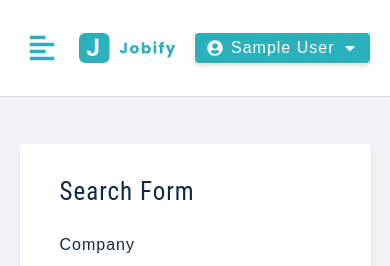
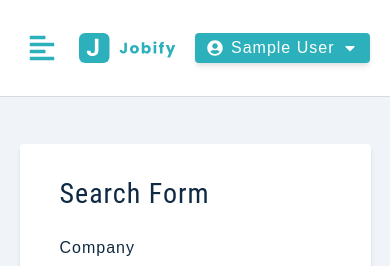
Before and after one commit to nryder7/jobify-mern, a React (Create React App) app in the folder client/: page / in a window 390 px wide. Shown: the top 266 px of the page. Built offline with nearby package versions, Linux system fonts and the light colour scheme; no server answers; sample sign-in values are in the browser's storage; the HTML template or start-up script is replaced by a standard one.

Commit message:
change padding/margin on media queries

```diff
--- a/client/src/components/SearchContainer.js
+++ b/client/src/components/SearchContainer.js
@@ -52,7 +52,7 @@ const SearchContainer = () => {
           e.preventDefault();
         }}
       >
-        <h4>search form</h4>
+        <h3>search form</h3>
         <div className='form-center'>
           {searchFormOptions.map((item) => {
             return (
@@ -78,6 +78,7 @@ const SearchContainer = () => {
 };
 
 const Wrapper = styled.section`
+  /* height: calc(100vh - var(--nav-height)); */
   .form {
     width: 100%;
     max-width: 100%;
@@ -99,6 +100,9 @@ const Wrapper = styled.section`
   h5 {
     font-weight: 700;
   }
+  h3 {
+    font-size: 1.75rem;
+  }
   .btn-block {
     align-self: end;
     margin-top: 1rem;
@@ -109,6 +113,11 @@ const Wrapper = styled.section`
     }
   }
   @media (min-width: 992px) {
+    .form {
+      margin-top: 0;
+    }
+  }
+  @media (min-width: 1200px) {
     .form-center {
       grid-template-columns: 1fr 1fr 1fr;
     }
--- a/client/src/components/StatsContainer.js
+++ b/client/src/components/StatsContainer.js
@@ -20,11 +20,15 @@ const StatsContainer = () => {
 };
 
 const Wrapper = styled.section`
+  margin: 3rem auto;
   display: grid;
   row-gap: 2rem;
   @media (min-width: 768px) {
     grid-template-columns: 1fr 1fr;
     column-gap: 1rem;
+  }
+  @media (min-width: 992px) {
+    margin-top: 0;
   }
   @media (min-width: 1120px) {
     grid-template-columns: 1fr 1fr 1fr;
--- a/client/src/pages/dashboard/AddJob.js
+++ b/client/src/pages/dashboard/AddJob.js
@@ -87,6 +87,7 @@ const AddJob = () => {
 export default AddJob;
 
 const Wrapper = styled.section`
+  margin: 3rem auto;
   border-radius: var(--borderRadius);
   width: 100%;
   background: var(--white);
@@ -94,6 +95,7 @@ const Wrapper = styled.section`
   box-shadow: var(--shadow-2);
   h3 {
     margin-top: 0;
+    font-size: 1.75rem;
   }
   .form {
     margin: 0;
@@ -131,17 +133,20 @@ const Wrapper = styled.section`
   .clear-btn:hover {
     background: var(--black);
   }
-  @media (min-width: 992px) {
+  @media (min-width: 768px) {
     .form-center {
       grid-template-columns: 1fr 1fr;
       align-items: center;
       column-gap: 1rem;
     }
     .btn-container {
-      margin-top: 0;
+      margin-top: 0.25rem;
     }
   }
-  @media (min-width: 1120px) {
+  @media (min-width: 992px) {
+    margin-top: 0;
+  }
+  @media (min-width: 1200px) {
     .form-center {
       grid-template-columns: 1fr 1fr 1fr;
     }
--- a/client/src/pages/dashboard/Profile.js
+++ b/client/src/pages/dashboard/Profile.js
@@ -37,7 +37,7 @@ const Profile = () => {
 
   return (
     <Wrapper>
-      <form onSubmit={handleSubmit}>
+      <form onSubmit={handleSubmit} className='form'>
         <h3>profile</h3>
         {alertVisible && <Alert />}
         <div className='form-center'>
@@ -60,6 +60,7 @@ const Profile = () => {
   );
 };
 const Wrapper = styled.section`
+  margin: 3rem auto;
   border-radius: var(--borderRadius);
   width: 100%;
   background: var(--white);
@@ -67,6 +68,7 @@ const Wrapper = styled.section`
   box-shadow: var(--shadow-2);
   h3 {
     margin-top: 0;
+    font-size: 1.75rem;
   }
   .form {
     margin: 0;
@@ -104,7 +106,7 @@ const Wrapper = styled.section`
   .clear-btn:hover {
     background: var(--black);
   }
-  @media (min-width: 992px) {
+  @media (min-width: 768px) {
     .form-center {
       grid-template-columns: 1fr 1fr;
       align-items: center;
@@ -113,6 +115,9 @@ const Wrapper = styled.section`
     .btn-container {
       margin-top: 0;
     }
+  }
+  @media (min-width: 992px) {
+    margin-top: 0;
   }
   @media (min-width: 1120px) {
     .form-center {
--- a/client/src/pages/dashboard/SharedLayout.js
+++ b/client/src/pages/dashboard/SharedLayout.js
@@ -35,6 +35,7 @@ const Wrapper = styled.section`
     }
     .dashboard-page {
       width: 90%;
+      padding: 0;
       padding: 2rem 0;
     }
   }
```
